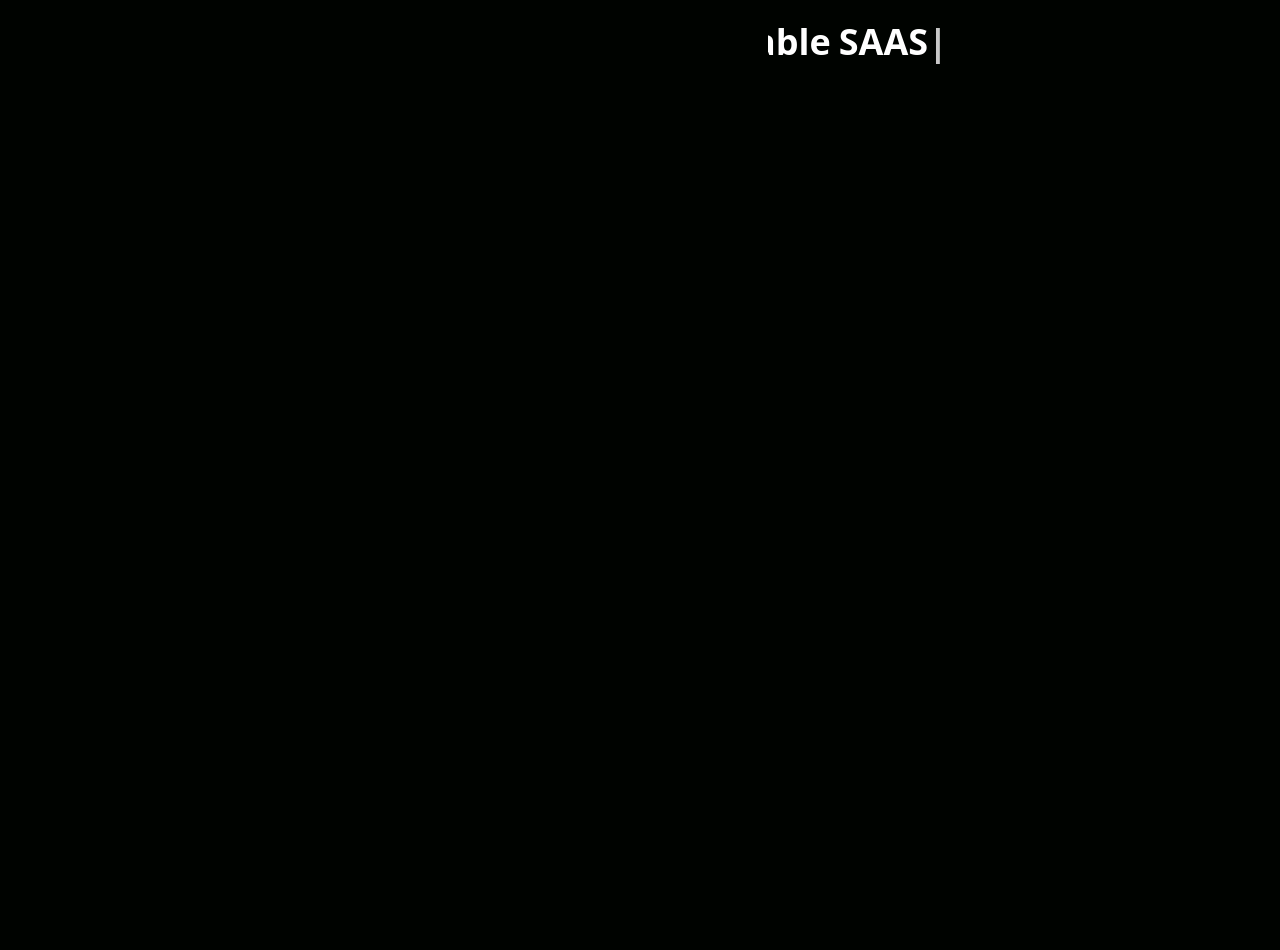
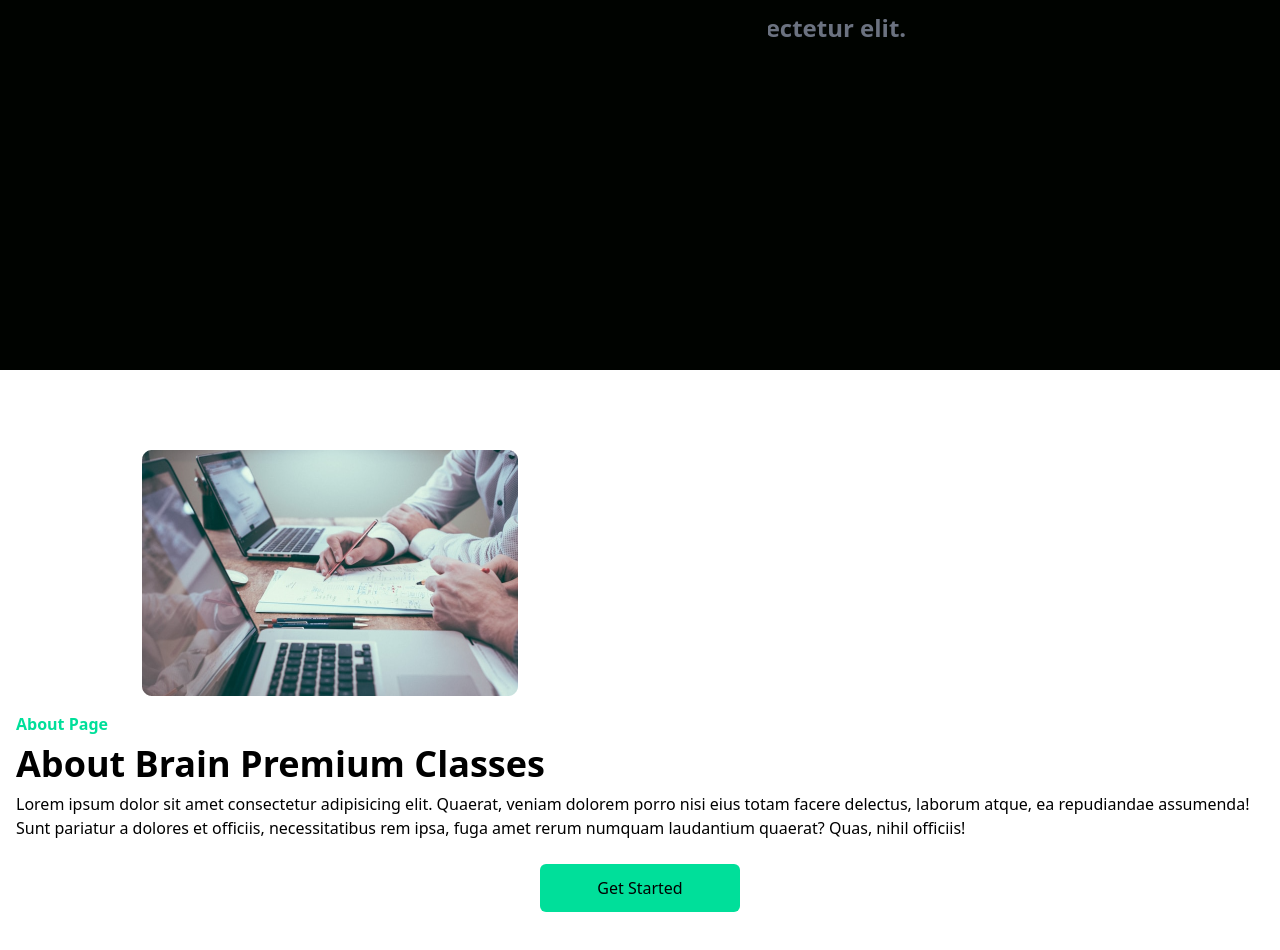
Before and after one commit to SimplySophia/learning-hub-, a React (Create React App) app: page / in a window 1280 px wide. Shown: the part 526-1476 px from the top of the page. Before the commit the page ends 896 px from the top, so only its background shows below. Built offline with nearby package versions, Linux system fonts and the light colour scheme.

Commit message:
About component setup

```diff
--- a/src/App.js
+++ b/src/App.js
@@ -1,5 +1,6 @@
 
 import './App.css';
+import About from './components/About';
 import Hero from './components/Hero';
 import Navbar from './components/Navbar';
 
@@ -8,6 +9,7 @@ function App() {
     <div >
       <Navbar/>
       <Hero />
+      <About />
     </div>
   );
 }
--- /dev/null
+++ b/src/components/About.js
@@ -0,0 +1,25 @@
+import React from 'react';
+import WorkSpace from '../assets/workspace.png';
+
+const About = () => {
+  return (
+    <div className='w-full bg-white py-16 px-4'>
+        <div className='max-w-[1240px] mx-auto grid md:grid-cols-2'>
+            <img className='w-[500] mx-auto my-4' src={WorkSpace} alt='/' />
+        </div>
+        <div className='flex flex-col justify-center'>
+            <p className='text-[#00df9a] font-bold'>About Page</p>
+            <h1 className='md:text-4xl sm:text-3xl text-2xl font-bold py-2'>About Brain Premium Classes</h1>
+            <p className=''>
+                Lorem ipsum dolor sit amet consectetur adipisicing elit. Quaerat,
+                veniam dolorem porro nisi eius totam facere delectus, laborum atque,
+                ea repudiandae assumenda! Sunt pariatur a dolores et officiis, necessitatibus
+                rem ipsa, fuga amet rerum numquam laudantium quaerat? Quas, nihil officiis!
+            </p>
+            <button className='bg-[#00df9a] w-[200px] rounded-md font-medium my-6 mx-auto py-3 text-black'>Get Started</button>
+        </div>
+    </div>
+  )
+}
+
+export default About;
--- a/src/components/Hero.js
+++ b/src/components/Hero.js
@@ -6,16 +6,18 @@ const Hero = () => {
     <div className='text-white'>
         <div className='max-w-[800px] w-full h-screen mx-auto text-center flex flex-col justify-center'>
             <p className='text-[#00df9a] font-bold p-2 text-2xl'>Learn the latest skills with Brain</p>
-            <h1 className='md:text-5xl sm:text-4xl text-4xl font-bold md:py-6'>Up Your Skill With Brain.</h1>
+            <h1 className='md:text-6xl sm:text-4xl text-4xl font-bold md:py-4'>Up Your Skill With Brain.</h1>
             <div className='flex justify-center items-center'>
-                <p className='md:text-4xl sm:text-2xl text-xl font-bold'>Professional Skills Available </p>
+                <p className='md:text-4xl sm:text-2xl text-xl font-bold py-4'>Professional Skills Available </p>
                 <ReactTyped
-                   className='md:text-4xl sm:text-2xl font-bold pl-2'
+                   className='md:text-4xl sm:text-2xl font-bold md:pl-4 pl-2'
                    strings={['HTML', 'CSS', 'SAAS']}
                    typeSpeed={120} backSpeed={140}
                    loop
                 />
             </div>
+            <p className='md:text-2xl text-xl font-bold text-gray-500'>Lorem ipsum dolor sit amet consectetur elit.</p>
+            <button className='bg-[#00df9a] w-[200px] rounded-md font-medium my-6 mx-auto py-3 text-black'>Get Started</button>
         </div>
     </div>
   )
```
Also changed, not shown: src/assets/hall.png (added), src/assets/workspace.png (added).
